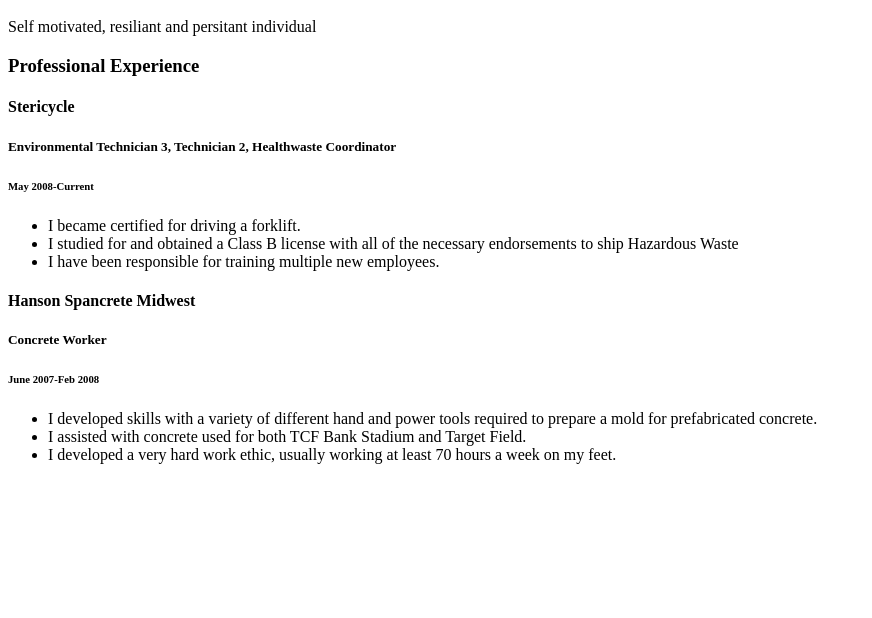
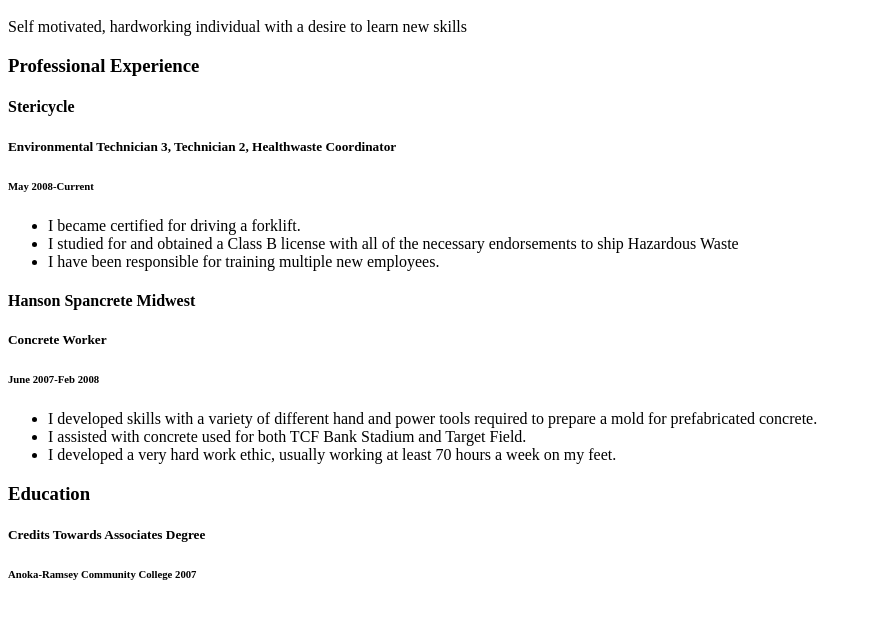
Before and after one commit to jothoudt/jothoudt.github.io, a plain HTML site: page index.html in a window 1280 px wide. Shown: the part 48-666 px from the top of the page, without its empty margins (0-872 px from the left). Drawn offline with Linux system fonts and the light colour scheme.

Commit message:
Update index.html

```diff
--- a/index.html
+++ b/index.html
@@ -6,10 +6,11 @@
   <title>Jonathan Othoudt Resume</title>
   <linkrel="stylesheet" href="style.css" />
 </head>
+
 <body>
   <div>
     <h1>Jonathan Othoudt </h1>
-    <p>Self motivated, resiliant and persitant individual
+    <p>Self motivated, hardworking individual with a desire to learn new skills
   </div>
 
  <div class="exp-header">
@@ -39,5 +40,13 @@
       <li>I developed a very hard work ethic, usually working at least 70 hours a week on my feet.</li>
     </ul>
   </div>
+  <div class="exp-header">
+   <h3>Education</h3>
+ </div>
+
+  <div>
+    <h5> Credits Towards Associates Degree </h5>
+    <h6> Anoka-Ramsey Community College 2007 </h6>
+
   </body
   </html>
```
